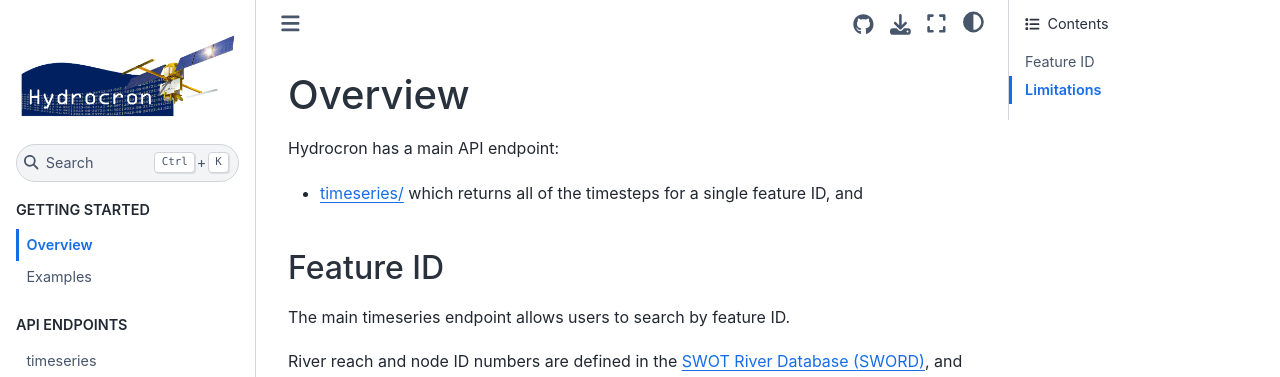
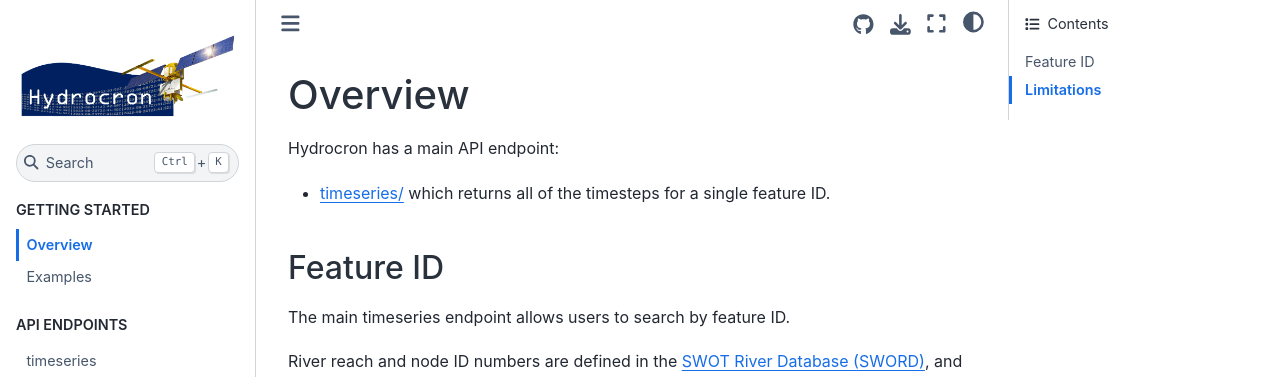
Before and after one commit to podaac/hydrocron, a Jupyter Book: the page built from docs/overview.md, in a window 1280 px wide. Shown: the top 377 px of the page. Built offline with Jupyter Book 1.0.4 settings and Sphinx 7.4.7 and the Sphinx Book theme 1.1.4, drawn with Linux system fonts in a browser that asks for light colours.

```diff
--- a/docs/overview.md
+++ b/docs/overview.md
@@ -2,7 +2,7 @@
 
 Hydrocron has a main API endpoint:
 
-- [timeseries/](/timeseries) which returns all of the timesteps for a single feature ID, and
+- [timeseries/](/timeseries) which returns all of the timesteps for a single feature ID.
 
 ## Feature ID
 
```
Also changed, not shown: docs/intro.md (+1 -1 lines).
